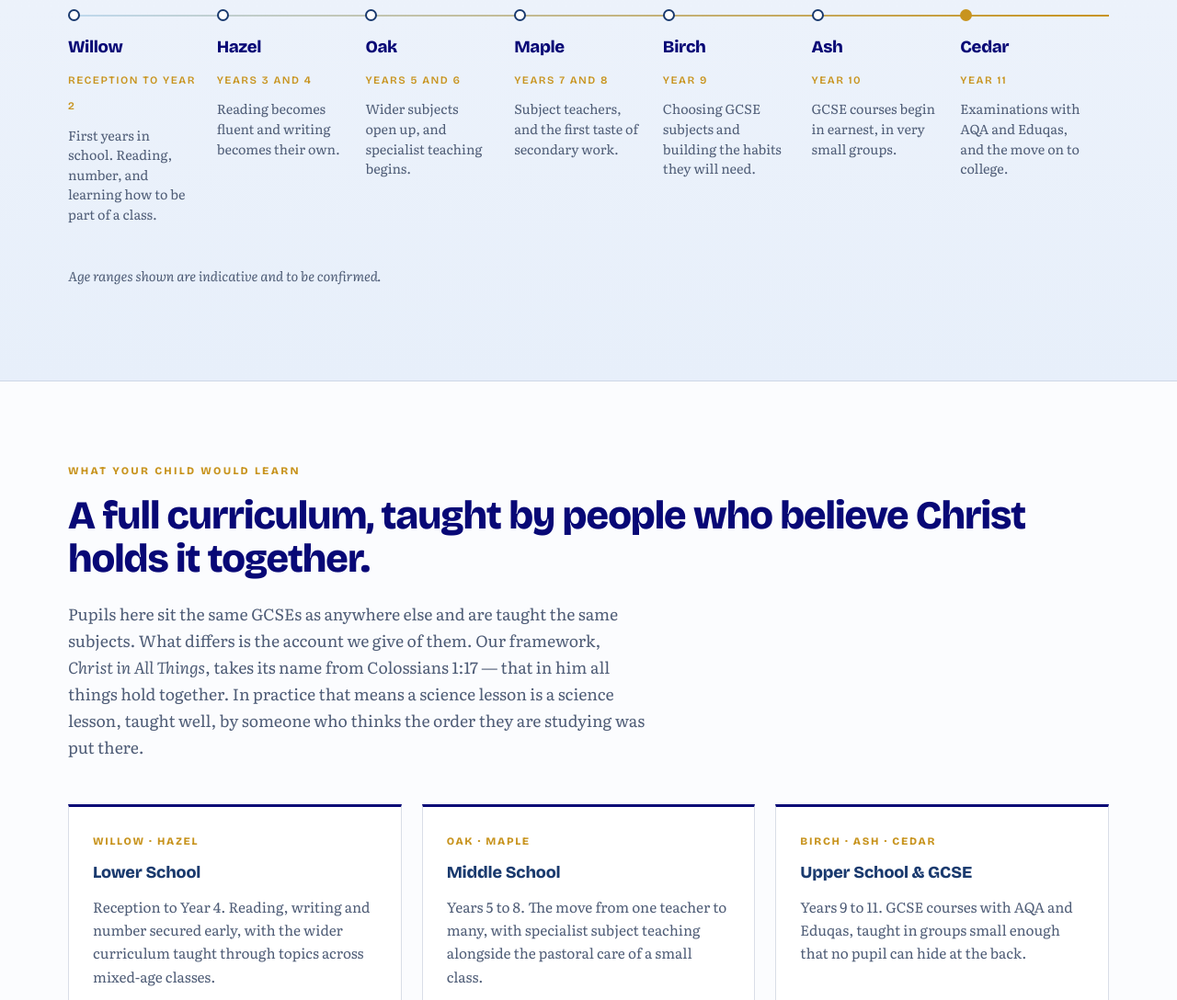
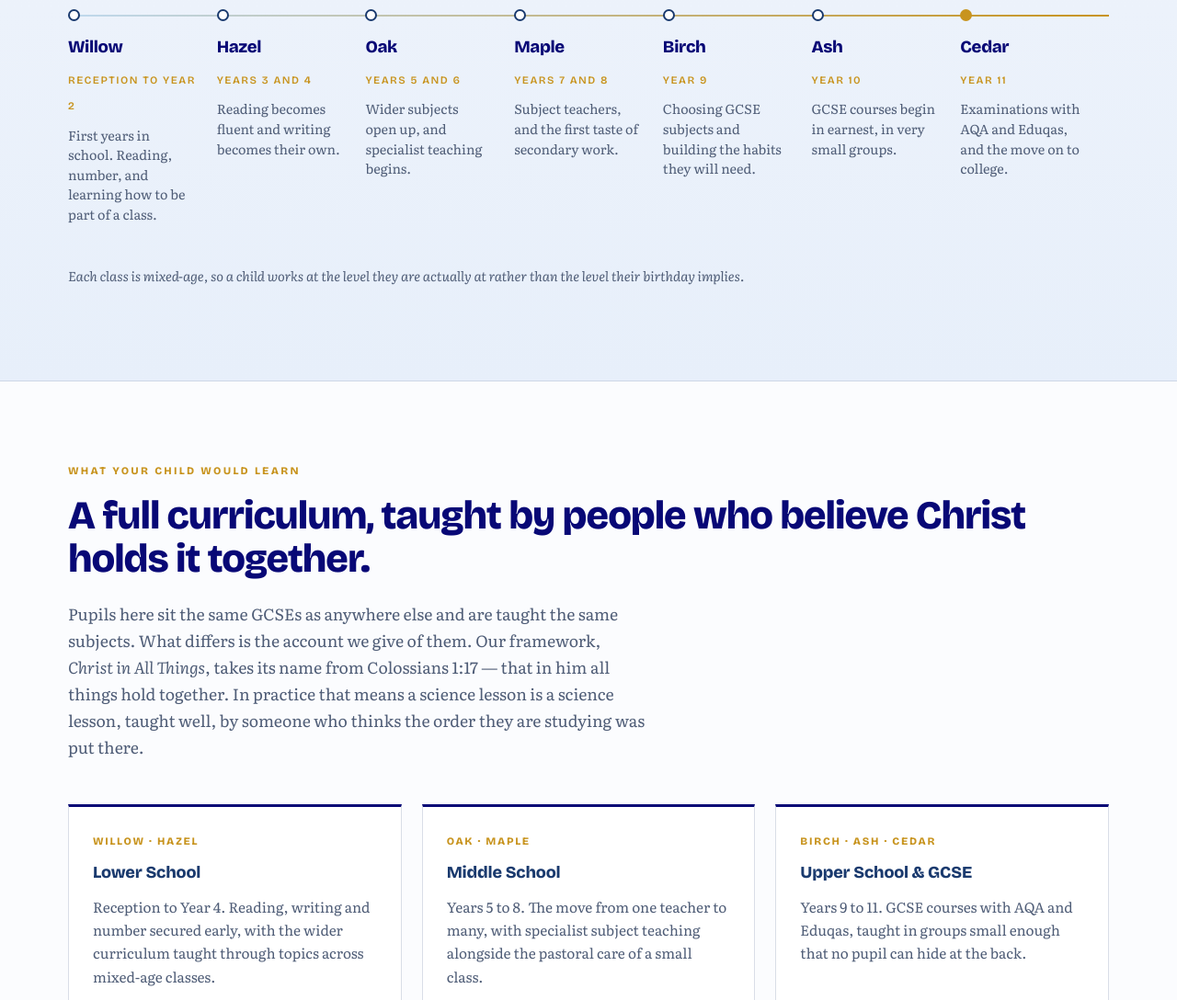
Before and after one commit to ecsleicester/ecsleicester.github.io, an Eleventy site: page src/index.njk in a window 1280 px wide. Shown: the part 2114-3202 px from the top of the page at 92% size. Built offline with nearby package versions, Linux system fonts and the light colour scheme; Eleventy itself is replaced by a stand-in of ours; files that its build step writes are made by us from their sources; what markdown-it-attrs would draw is missing.

Commit message:
Add files via upload

```diff
--- a/src/index.njk
+++ b/src/index.njk
@@ -81,7 +81,7 @@ draft: "Class age ranges, photographs and examination results are placeholders a
           <div class="stop"><div class="dot"></div><h4>Cedar</h4><span class="age">Year 11</span><p>Examinations with AQA and Eduqas, and the move on to college.</p></div>
         </div>
       </div>
-      <p class="rail-note">Age ranges shown are indicative and to be confirmed.</p>
+      <p class="rail-note">Each class is mixed-age, so a child works at the level they are actually at rather than the level their birthday implies.</p>
     </div>
   </section>
 
```
